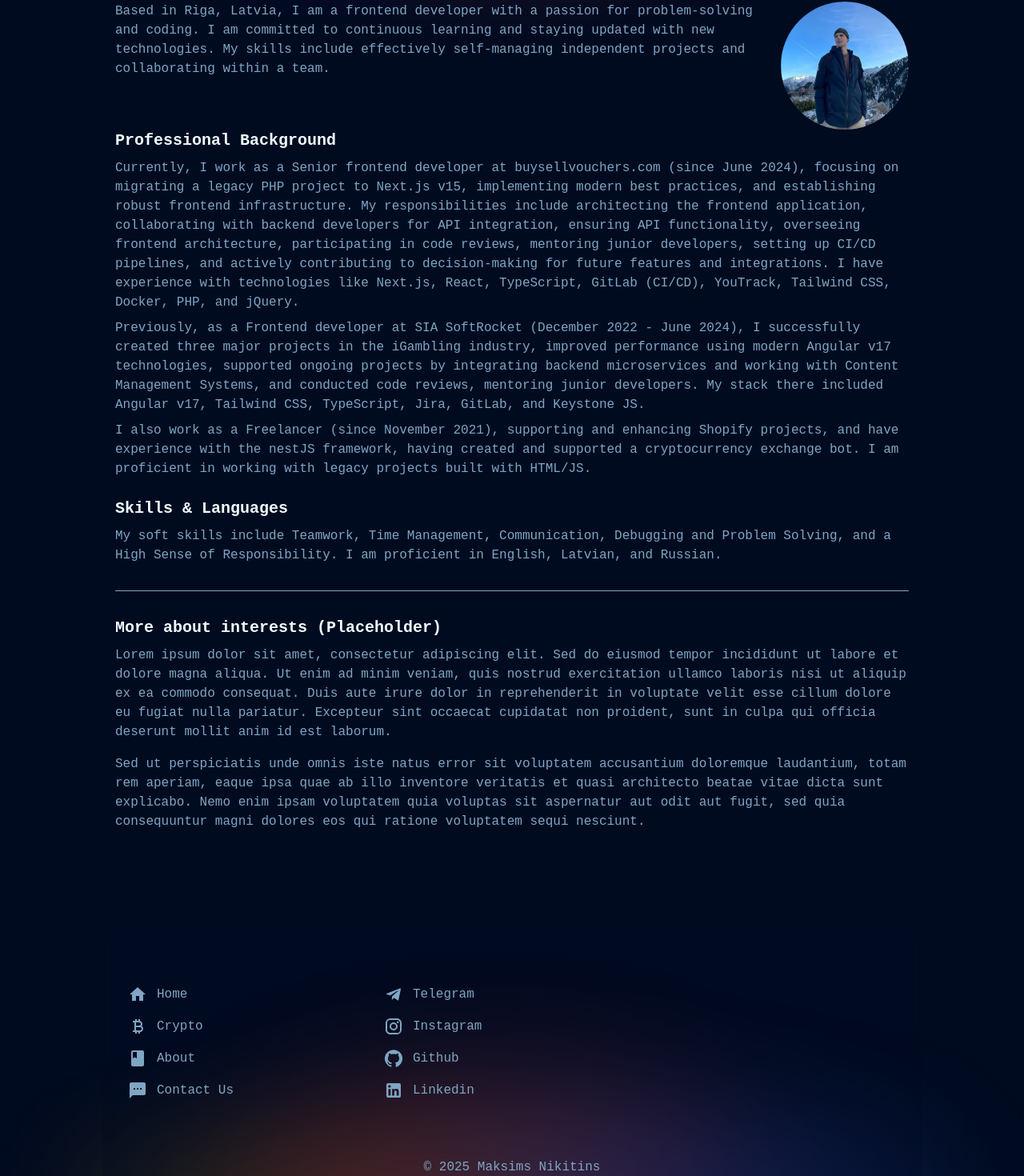
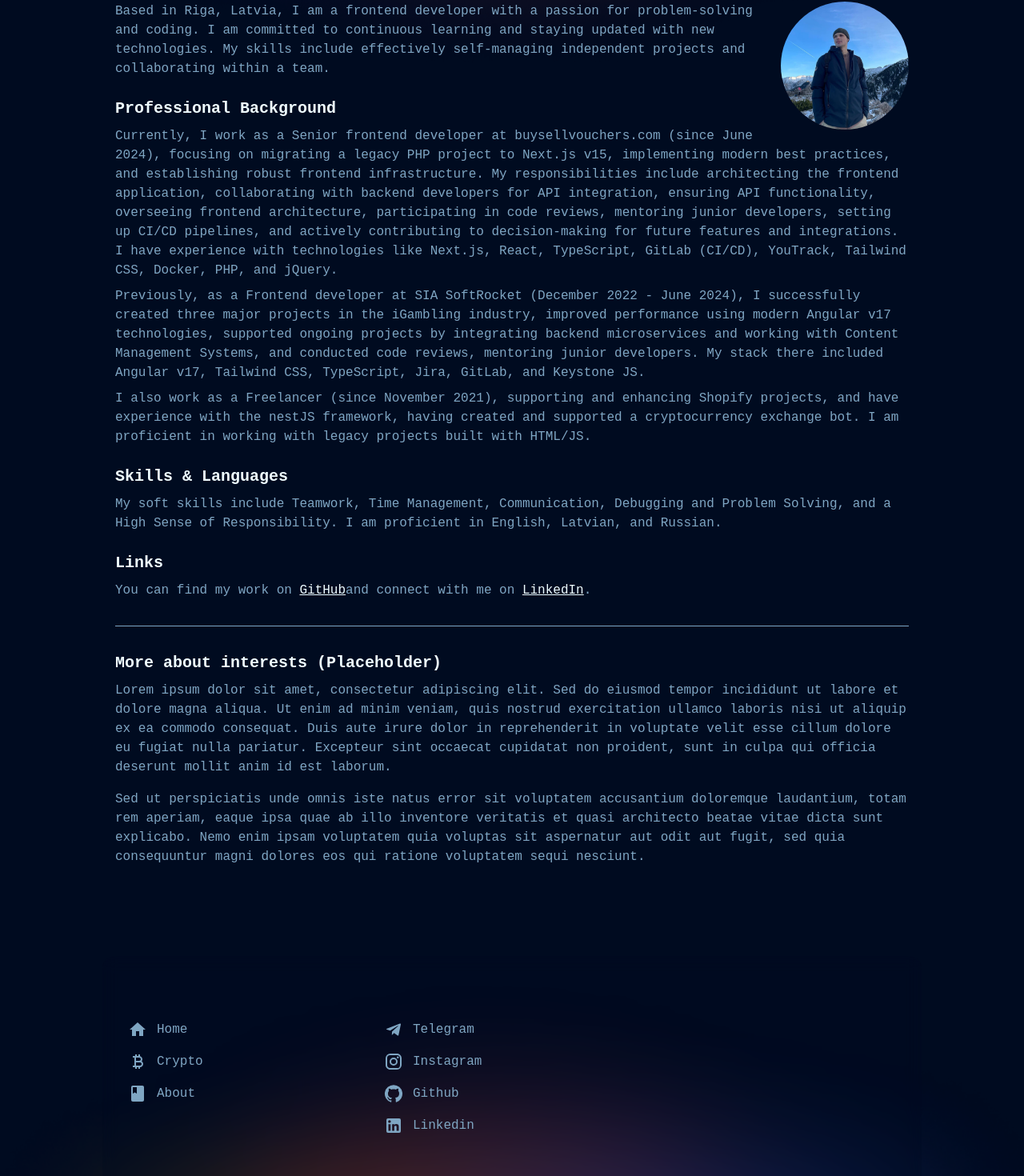
Before and after one commit to BlowYourMind/Codnity-fe-home-assignnment, a React (Create React App) app: page /about in a window 1280 px wide. Shown: the part 238-1708 px from the top of the page at 80% size. Built offline with nearby package versions, Linux system fonts and the light colour scheme.

Commit message:
Fix: Final fixes, removed contact us page

```diff
--- a/src/components/pages/aboutContent.tsx
+++ b/src/components/pages/aboutContent.tsx
@@ -1,28 +1,31 @@
 import React from "react";
+
 const mainPhoto = `${process.env.PUBLIC_URL}/assets/mainPhoto.png`;
+
 const AboutContent: React.FC = () => {
   return (
     <div className="container mx-auto px-4 py-8 text-foreground">
       <h2 className="text-2xl font-bold mb-4 text-foreground">About Me</h2>
+
       <div className="mb-6 text-muted-foreground">
-        <div className="flex gap-4">
-          <p className="mb-4">
+        <img
+          className="rounded-full w-40 h-40 object-cover float-right ml-4 mb-4 md:ml-0 md:mb-0"
+          alt="Maksims Nikitins photo"
+          src={mainPhoto}
+          width={160}
+          height={160}
+        />
+        <div className="md:flex-1">
+          <p>
             Based in Riga, Latvia, I am a frontend developer with a passion for
             problem-solving and coding. I am committed to continuous learning
             and staying updated with new technologies. My skills include
             effectively self-managing independent projects and collaborating
             within a team.
           </p>
-          <img
-            className="rounded-full min-h-[160px] min-w-[160px]"
-            alt="Maksims Nikitins photo"
-            src={mainPhoto}
-            width={160}
-            height={160}
-          />
         </div>
 
-        <h3 className="text-xl font-semibold mb-2 text-foreground">
+        <h3 className="text-xl font-semibold mb-2 text-foreground mt-6">
           Professional Background
         </h3>
         <p className="mb-2">
@@ -66,6 +69,29 @@ const AboutContent: React.FC = () => {
           am proficient in English, Latvian, and Russian.
         </p>
       </div>
+      <div className="mb-6 text-muted-foreground">
+        <h3 className="text-xl font-semibold mb-2 text-foreground">Links</h3>
+        <p>
+          You can find my work on{" "}
+          <a
+            href="https://github.com/BlowYourMind"
+            target="_blank"
+            className="text-foreground hover:text-backgroundHover underline"
+          >
+            GitHub
+          </a>
+          and connect with me on{" "}
+          <a
+            href="https://www.linkedin.com/in/maksimnikitin/"
+            target="_blank"
+            className="text-foreground hover:text-backgroundHover underline"
+          >
+            LinkedIn
+          </a>
+          .
+        </p>
+      </div>
+
       <div className="mt-8 pt-8 border-t border-muted-foreground text-muted-foreground">
         <h3 className="text-xl font-semibold mb-2 text-foreground">
           More about interests (Placeholder)
--- a/src/components/pages/contactUsContent.tsx
+++ /dev/null
@@ -1,4 +0,0 @@
-const ContactUsContent = () => {
-  return <div>Contact</div>;
-};
-export default ContactUsContent;
--- a/src/config/links.tsx
+++ b/src/config/links.tsx
@@ -26,11 +26,6 @@ export const HEADER_LINKS: HeaderLinks = [
     href: "/about",
     public_name: "About",
   },
-  {
-    icon: <Sms className="size-3.5" />,
-    href: "/contact-us",
-    public_name: "Contact us",
-  },
 ];
 export const FOOTER_LINKS: FooterLinks = [
   {
@@ -49,11 +44,6 @@ export const FOOTER_LINKS: FooterLinks = [
         href: "/about",
         public_name: "About",
         icon: <Book className="size-3.5" />,
-      },
-      {
-        href: "/contact-us",
-        public_name: "Contact Us",
-        icon: <Sms className="size-3.5" />,
       },
     ],
   },
--- a/src/index.tsx
+++ b/src/index.tsx
@@ -5,7 +5,6 @@ import reportWebVitals from "./reportWebVitals";
 import Main from "./layout";
 import { BrowserRouter, Route, Routes } from "react-router-dom";
 import AboutContent from "./components/pages/aboutContent";
-import ContactUsContent from "./components/pages/contactUsContent";
 import CryptoContent from "./components/pages/cryptoContent";
 import MainPageContent from "./components/pages/mainPageContent";
 import { AnimationsProvider } from "./components/AnimationToggle";
@@ -21,7 +20,6 @@ root.render(
           <Routes>
             <Route path="/crypto" element={<CryptoContent />} />
             <Route path="/about" element={<AboutContent />} />
-            <Route path="/contact-us" element={<ContactUsContent />} />
 
             <Route path="/" element={<MainPageContent />} />
           </Routes>
```
